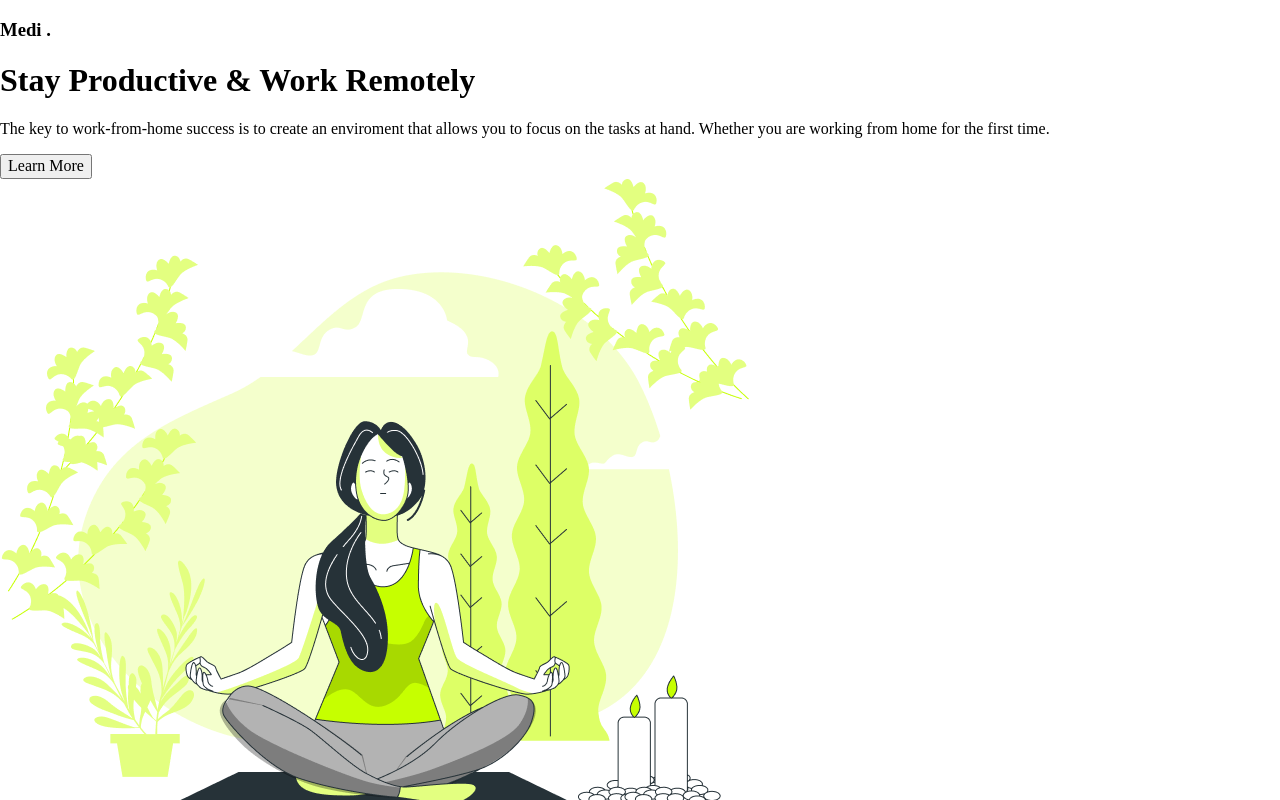
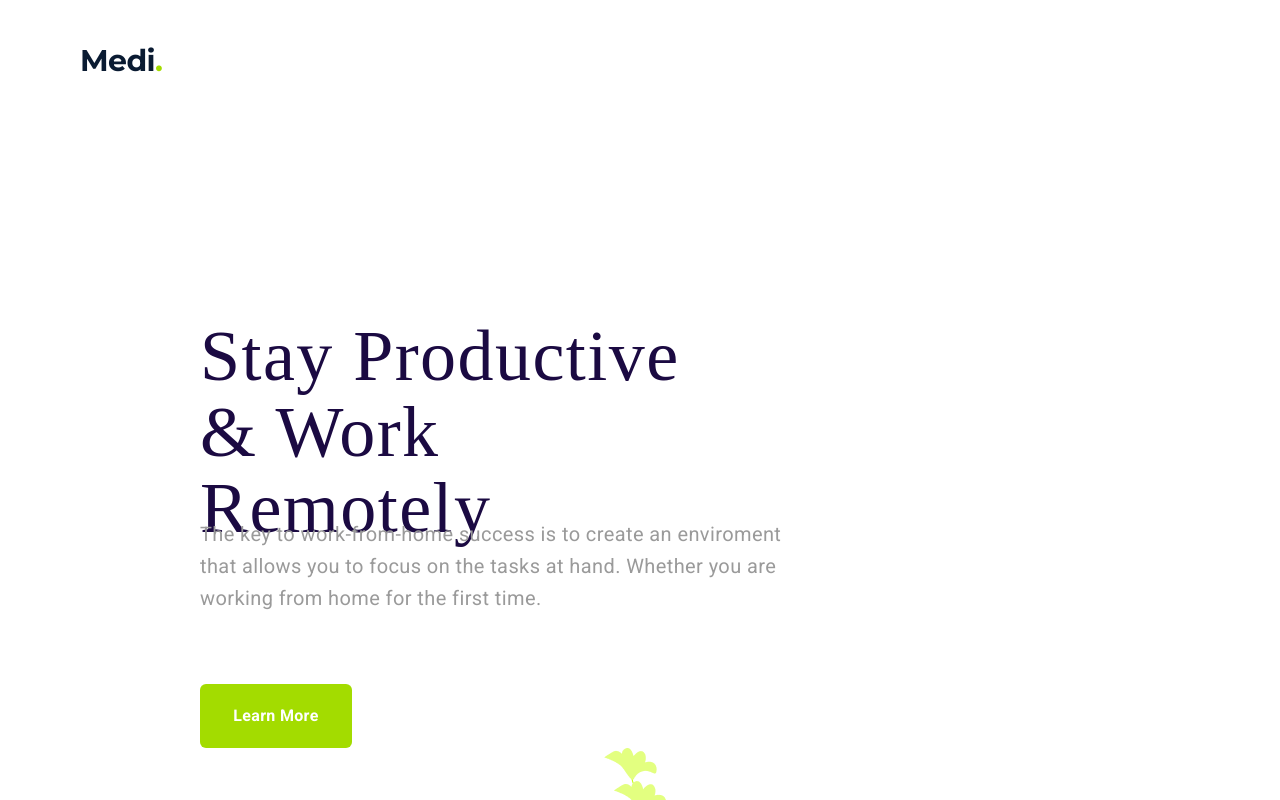
Before and after one commit to BadThad/Assignment4, a plain HTML site: page index.html in a window 1280 px wide. Shown: the top 800 px of the page. Drawn offline with Linux system fonts and the light colour scheme; a web font is replaced by a local one.

Commit message:
Assignment complete

```diff
--- a/index.html
+++ b/index.html
@@ -6,13 +6,13 @@
     <link rel="stylesheet" href="styles/normalize.css">
     <link rel="preconnect" href="https://fonts.googleapis.com">
     <link rel="preconnect" href="https://fonts.gstatic.com" crossorigin>
-    <link href="https://fonts.googleapis.com/css2?family=Montserrat:wght@700&family=Ramaraja&family=Roboto&display=swap" rel="stylesheet">
+    <link href="https://fonts.googleapis.com/css2?family=Montserrat:wght@700&family=Ramaraja&family=Roboto:wght@400;700&display=swap" rel="stylesheet">
     <link rel="stylesheet" href="styles/index.css">
     <title>Green Medi</title>
 </head>
 <body>
     <header>
-        <h3 class="logo">Medi <span class="logo-dot">.</span> </h3>
+        <h3 class="logo">Medi<span class="logo-dot">.</span> </h3>
     </header>
     <main>
         <section>
@@ -20,7 +20,7 @@
             <p>The key to work-from-home success is to create an
                 enviroment that allows you to focus on the tasks
                 at hand. Whether you are working from home for the first time.</p>
-            <button>Learn More</button>
+            <button class="main-btn">Learn More</button>
         </section>
         <section>
             <img src="images/greenyoga.png" alt="Yoga pose">
--- a/styles/index.css
+++ b/styles/index.css
@@ -0,0 +1,69 @@
+.logo {
+    font-family: "Montserrat", sans-serif;
+    font-optical-sizing: auto;
+    font-weight: 700;
+    font-style: normal;
+    font-size: 30px;
+    line-height: 48px;
+    letter-spacing: -0.02em;
+    color: #0A1B32;
+    margin-top: 37px;
+    margin-left: 80px;
+}
+
+.logo-dot {
+    color: #A3DC00;
+}
+
+h1 {
+    font-family: "Ramaraja", serif;
+    font-weight: 400;
+    font-style: normal;
+    font-size: 72px;
+    line-height: 76px;
+    letter-spacing: 0.02em;
+    color: #1B0A42;
+    margin-top: 203px;
+    margin-left: 200px;
+    /*changed max width from 495px to 500px to make text appear on 2 lines*/
+    max-width: 500px;
+    width: 100%;
+    max-height: 152px;
+}
+
+p {
+    max-width: 583px;
+    max-height: 96px;
+    font-family: "Roboto", sans-serif;
+    font-weight: 400;
+    font-style: normal;
+    font-size: 20px;
+    line-height: 32px;
+    letter-spacing: 0.02em;
+    color: #9A9A9A;
+    margin-top: 10px;
+    margin-left: 200px;
+
+}
+
+.main-btn {
+    width: 152px;
+    height: 64px;
+    border-radius: 6px;
+    border: none;
+    background-color: #A3DC00;
+    font-family: "Roboto", sans-serif;
+    font-weight: 700;
+    font-style: normal;
+    font-size: 16px;
+    line-height: 32px;
+    letter-spacing: 0.02em;
+    text-align: center;
+    color: #FFFFFF;
+    margin-top: 50px;
+    margin-left: 200px;
+}
+
+section {
+    display: inline-block;
+}
```
